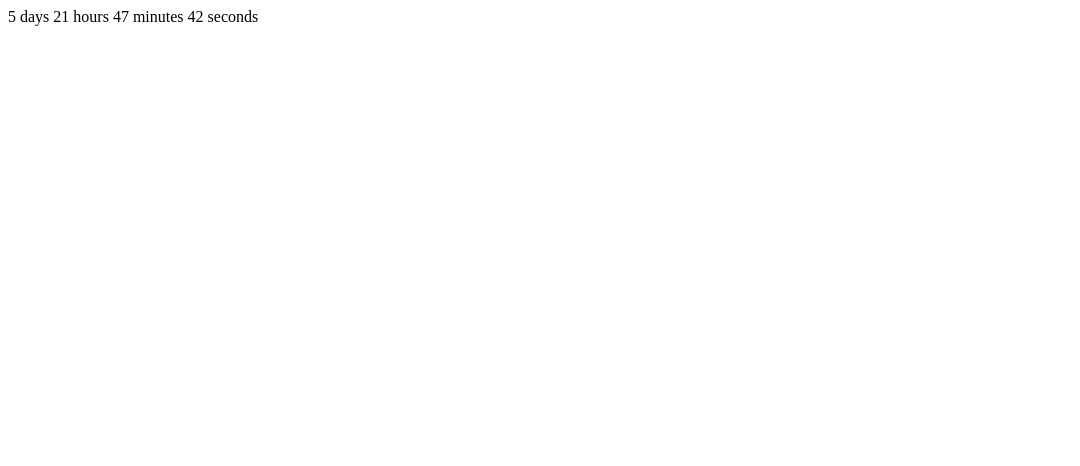
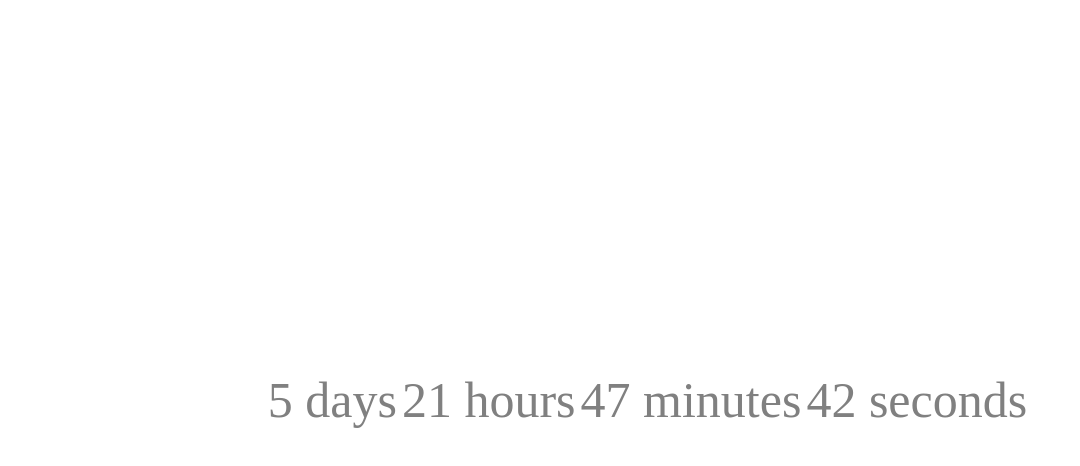
Before and after one commit to neoshrew/hlhcasbm-dot-com, a plain HTML site: page site/index.html in a window 1280 px wide. Shown: the whole page, without its empty margins (0-1080 px from the left). Drawn offline with Linux system fonts and the light colour scheme.

Commit message:
Add styling and formatter functions.

```diff
--- a/site/index.html
+++ b/site/index.html
@@ -1,5 +1,27 @@
 <html>
     <head>
+    <style type="text/css">
+      #time-display {
+        height: 100%;
+        display: flex;
+        align-items: center;
+        justify-content: center;
+        vertical-align: middle;
+        color: gray;
+        font-size: 50px;
+      }
+
+      #time-display span {
+        padding-left: 5px;
+      }
+
+      @media screen and (max-device-width: 480px) {
+        #time-display {
+          font-size: 100px;
+          flex-direction: column;
+        }
+      }
+    </style>
     <script type="text/javascript">
         document.addEventListener("DOMContentLoaded", function() {
           const marriedAt = new Date('2018-09-22T15:00:00+01:00');
@@ -18,13 +40,42 @@
               const newIndex = result.length - index -1;
               reorderedResult[newIndex] = res;
             });
-            const dateTimeString = reorderedResult
-              .filter(([res, unit]) => res > 0)
-              .map(i => i.join(' '))
-              .join(' ');
-            dateDisplay.innerHTML = dateTimeString;
+
+            let showZero = false;
+            reorderedResult
+              .filter(([value, unit]) => {
+                // Remove first n values if they are 0,
+                // but keep them if they appear after the
+                // first non-zero value unit.
+                const filter = value > 0 || showZero;
+                showZero = showZero ? showZero : value > 0;
+                return filter;
+              })
+              .forEach(([value, unit], index) => {
+                let displayValue = `${value}`;
+                if (index !== 0) {
+                  displayValue = padValue(displayValue, 2);
+                }
+                const unitValue = unPluralize(value, unit);
+                dateDisplay.getElementsByClassName(unit)[0].innerHTML = `${displayValue} ${unitValue}`;
+              });
           };
 
+          function padValue(value, length) {
+            const padding = length - value.length;
+            if (padding <= 0) {
+              return `${value}`;
+            } else {
+              const zeros = [...Array(padding).keys()];
+              return `${zeros.join('')}${value}`
+            }
+          };
+
+          function unPluralize(value, unit) {
+            return value === 1
+              ? `${unit.slice(0, unit.length - 1)}`
+              : `${unit}`
+          }
 
           function calculateDiff(startDate, endDate) {
             // Correct dates so that endDate is after startDate.
@@ -72,6 +123,13 @@
     </script>
     </head>
     <body>
-        <div id="time-display"></div>
+        <div id="time-display">
+          <span class="years"></span>
+          <span class="months"></span>
+          <span class="days"></span>
+          <span class="hours"></span>
+          <span class="minutes"></span>
+          <span class="seconds"></span>
+        </div>
     </body>
 </html>
```
